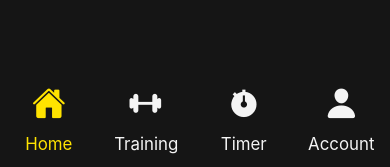
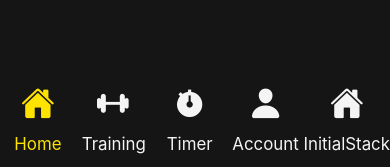
Before and after one commit to No-Country/c7-38-m-reactnative, a React Native app in the folder Frontend/: screen / in a window 390 px wide. Shown: the part 674-841 px from the top of the page. Built offline with nearby package versions, Linux system fonts and the light colour scheme.

Commit message:
fix to bugs

```diff
--- a/Frontend/src/mainstack/index.js
+++ b/Frontend/src/mainstack/index.js
@@ -7,8 +7,8 @@ import Home from "../screens/Home";
 import Training from "../screens/Training";
 import Example from "../screens/Example";
 import Cronometro from "../screens/Cronometro/index";
-
 import Account from "../screens/Account";
+import InitialStack from "./initialStack";
 
 const heightScreen = Dimensions.get("window").height;
 const widthScreen = Dimensions.get("window").width;
@@ -142,6 +142,34 @@ const MainStack = (props) => {
             tabBarInactiveTintColor: color.whiteType,
           }}
         />
+        <stack.Screen
+          name="InitialStack"
+          component={InitialStack}
+          options={{
+            headerShown: false,
+            tabBarLabel: "InitialStack",
+            tabBarIcon: ({ focused }) => (
+              <Ionicons
+                name="ios-home"
+                color={focused ? color.primary : color.whiteType}
+                size={heightScreen * 0.04}
+                style={{ marginTop: widthScreen * 0.01 }}
+              />
+            ),
+            tabBarLabelStyle: { fontSize: heightScreen * 0.02 },
+            tabBarLabelPosition: "below-icon",
+            tabBarStyle: {
+              borderTopWidth: 1,
+              borderTopColor: color.secondary,
+              elevation: 5,
+              height: heightScreen * 0.12,
+              paddingBottom: heightScreen * 0.019,
+              backgroundColor: color.secondary,
+            },
+            tabBarActiveTintColor: color.primary,
+            tabBarInactiveTintColor: color.whiteType,
+          }}
+        />
       </stack.Navigator>
     </NavigationContainer>
   );
```
Also changed, not shown: 1 other file (tests, documents, lock files or other folders).
